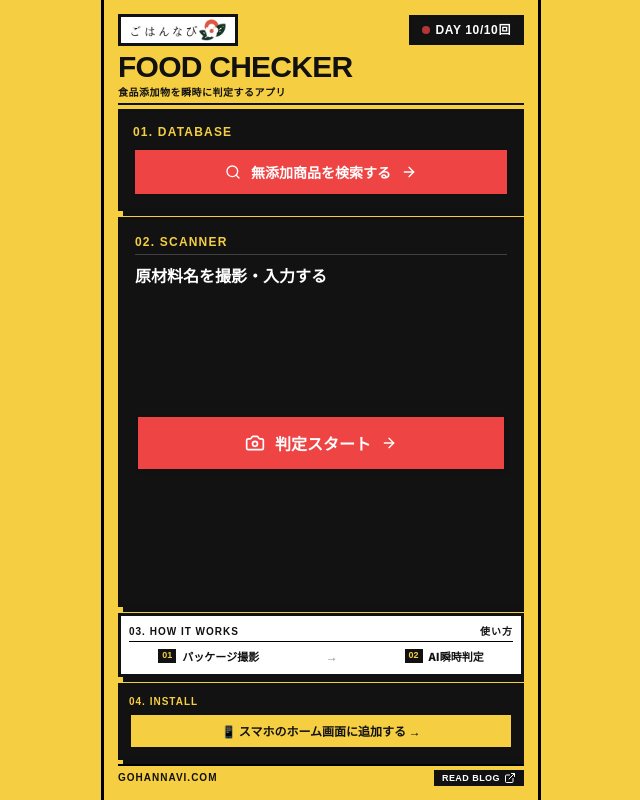
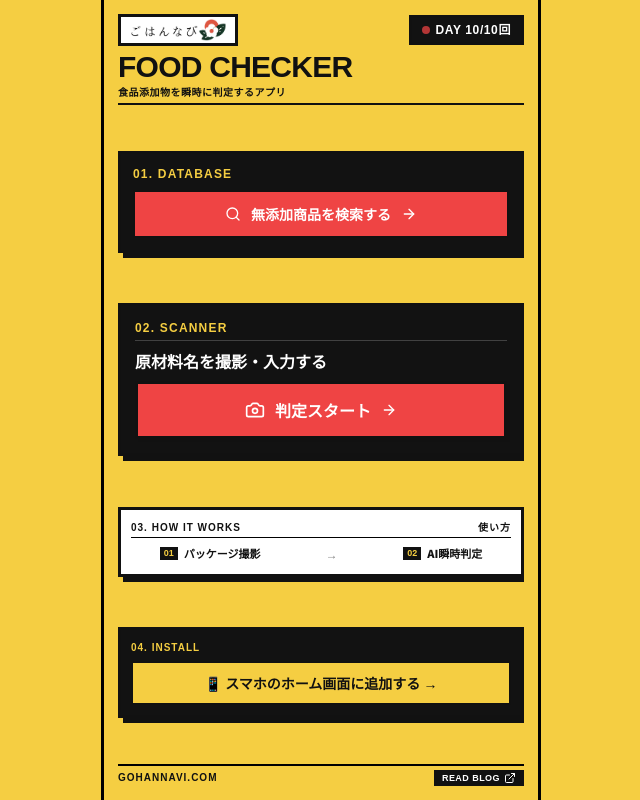
Before and after one commit to machax555-ux/gohannavi-checker, a Next.js app: page / in a window 1280 px wide. Shown: the whole page, without its empty margins (319-959 px from the left). Built offline with nearby package versions, Linux system fonts and the light colour scheme; a web font is replaced by a local one.

Commit message:
Fix 02 SCANNER internal gap and balance card vertical spacing

```diff
--- a/app/page.tsx
+++ b/app/page.tsx
@@ -80,12 +80,12 @@ export default function HomePage() {
         <div className="w-full h-[2px] bg-[#111111]" />
       </header>
 
-      {/* 2. Main Hero Cards Container */}
-      <div className="flex-1 flex flex-col justify-between gap-1.5 min-h-0 overflow-hidden py-1">
-        {/* 01. DATABASE Card (Expanded) */}
+      {/* 2. Main Hero Cards Container (Balanced vertical layout) */}
+      <div className="flex-1 flex flex-col justify-evenly py-1 gap-2 min-h-0 overflow-hidden">
+        {/* 01. DATABASE Card */}
         <Link
           href="/search"
-          className="swiss-card-dark p-2.5 sm:p-3 flex flex-col justify-between gap-2 group hover:opacity-95 transition-opacity cursor-pointer block flex-none"
+          className="swiss-card-dark p-2.5 sm:p-3 flex flex-col gap-2 group hover:opacity-95 transition-opacity cursor-pointer block"
         >
           <div className="flex items-center justify-between">
             <span className="font-display font-black text-[10px] sm:text-xs text-[#F5CE42] tracking-widest">
@@ -99,8 +99,8 @@ export default function HomePage() {
           </div>
         </Link>
 
-        {/* 02. SCANNER Card (Maximized Primary Hero Feature) */}
-        <div className="swiss-card-dark p-3 sm:p-3.5 flex flex-col justify-between gap-2.5 relative overflow-hidden flex-1 min-h-0">
+        {/* 02. SCANNER Card (Primary Hero Feature - Compact internal spacing) */}
+        <div className="swiss-card-dark p-3 sm:p-3.5 flex flex-col gap-2.5 relative overflow-hidden">
           <div className="flex items-center justify-between border-b border-white/20 pb-1">
             <span className="font-display font-black text-[10px] sm:text-xs text-[#F5CE42] tracking-widest">
               02. SCANNER
@@ -112,14 +112,14 @@ export default function HomePage() {
           </h2>
 
           {mounted && !usable ? (
-            <div className="w-full py-3 bg-[#333333] text-white/50 swiss-border-sm text-center font-extrabold text-xs flex items-center justify-center gap-2 cursor-not-allowed my-auto">
+            <div className="w-full py-3 bg-[#333333] text-white/50 swiss-border-sm text-center font-extrabold text-xs flex items-center justify-center gap-2 cursor-not-allowed">
               <Camera className="w-4 h-4" />
               <span>本日分（10回）の利用上限に達しました</span>
             </div>
           ) : (
             <Link
               href="/scan"
-              className="w-full py-3 sm:py-3.5 bg-[#EF4444] hover:bg-[#DC2626] text-white swiss-border swiss-shadow-sm font-black text-sm sm:text-base flex items-center justify-center gap-2.5 transition-transform active:translate-x-0.5 active:translate-y-0.5 group my-auto"
+              className="w-full py-3 sm:py-3.5 bg-[#EF4444] hover:bg-[#DC2626] text-white swiss-border swiss-shadow-sm font-black text-sm sm:text-base flex items-center justify-center gap-2.5 transition-transform active:translate-x-0.5 active:translate-y-0.5 group"
             >
               <Camera className="w-5 h-5 text-white group-hover:scale-110 transition-transform" />
               <span>判定スタート</span>
@@ -128,8 +128,8 @@ export default function HomePage() {
           )}
         </div>
 
-        {/* 03. HOW IT WORKS Section (Compact) */}
-        <section className="swiss-card-white p-1.5 sm:p-2 flex flex-col gap-1 flex-none">
+        {/* 03. HOW IT WORKS Section */}
+        <section className="swiss-card-white p-2 sm:p-2.5 flex flex-col gap-1.5">
           <h3 className="font-display font-black text-[9px] sm:text-[10px] text-[#111111] tracking-widest border-b border-black pb-0.5 flex items-center justify-between">
             <span>03. HOW IT WORKS</span>
             <span>使い方</span>
@@ -158,9 +158,9 @@ export default function HomePage() {
           </div>
         </section>
 
-        {/* 04. INSTALL Card (Compact, Hidden in PWA standalone mode) */}
+        {/* 04. INSTALL Card (Hidden in PWA standalone mode) */}
         {mounted && !isStandalone && (
-          <div className="swiss-card-dark p-1.5 sm:p-2 flex flex-col gap-1 group cursor-pointer block flex-none">
+          <div className="swiss-card-dark p-2 sm:p-2.5 flex flex-col gap-1.5 group cursor-pointer block">
             <div className="flex items-center justify-between">
               <span className="font-display font-black text-[9px] sm:text-[10px] text-[#F5CE42] tracking-widest">
                 04. INSTALL
@@ -168,7 +168,7 @@ export default function HomePage() {
             </div>
             <button
               onClick={handleInstallClick}
-              className="w-full py-1.5 sm:py-2 px-2.5 bg-[#F5CE42] hover:bg-[#E5BE32] text-[#111111] swiss-border-sm font-black text-xs flex items-center justify-center gap-1.5 transition-colors cursor-pointer group"
+              className="w-full py-2 sm:py-2.5 px-3 bg-[#F5CE42] hover:bg-[#E5BE32] text-[#111111] swiss-border-sm font-black text-xs sm:text-sm flex items-center justify-center gap-1.5 transition-colors cursor-pointer group"
             >
               <span>📱 スマホのホーム画面に追加する →</span>
             </button>
```
